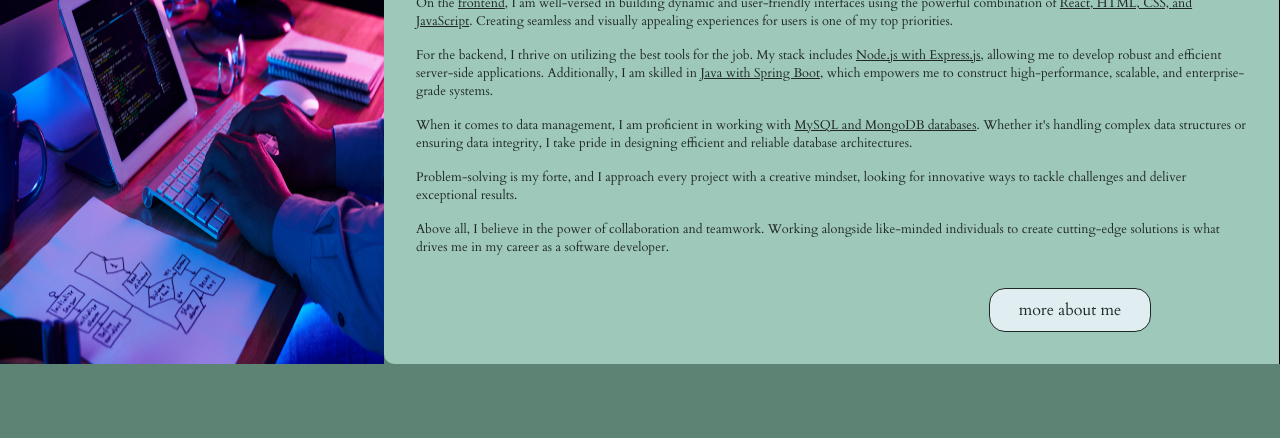
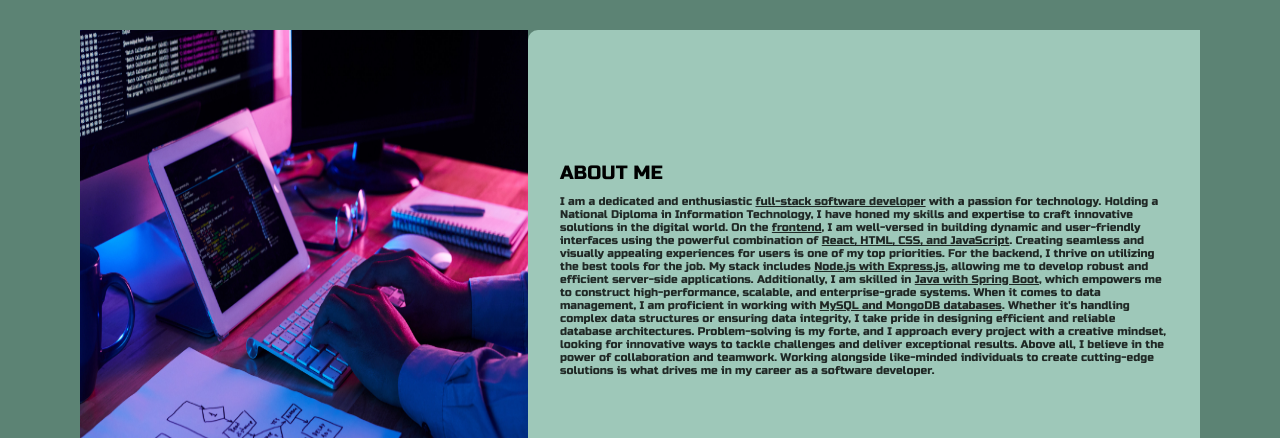
Before and after one commit to Mduduzi-Jele/portfolio, a website: page index.html in a window 1280 px wide. Shown: the part 1010-1448 px from the top of the page. Drawn offline with nearby package versions, Linux system fonts and the light colour scheme; a web font is replaced by a local one.

Commit message:
changed about section

```diff
--- a/css/sections/about.css
+++ b/css/sections/about.css
@@ -1,20 +1,15 @@
 .about {
   display: flex;
   justify-content: center;
-  padding-top: 5rem;
-  padding-bottom: 5rem;
+  align-items: center;
+  padding: 5rem;
   background-color: rgb(92, 131, 116);
-}
-
-.about__title {
-  color: black;
-  font-size: 1.5rem;
-  padding-bottom: 1rem;
-  margin: 0rem 0rem 0rem 0rem;
+  height: 100vh;
 }
 
 .about__img {
-  width: 30%;
+  width: 40%;
+  height: 60vh;
 }
 
 .about__content {
@@ -22,39 +17,27 @@
   flex-direction: column;
   justify-content: center;
   border-radius: 10px 0 0 10px;
-  padding: 2rem;
+  padding: 0rem 2rem 0rem 2rem;
   background-color: rgb(158, 200, 185);
   width: 100%;
-  border-right: 1px solid black;
-  height: auto;
+  height: 60vh;
+}
+
+.about__title {
+  font-family: "Russo One", sans-serif;
+  color: black;
+  font-size: 1.2rem;
+  padding-bottom: .8rem;
 }
 
 .about__content p {
+  font-family: "Russo One", sans-serif;
   color: black;
-  font-size: .5rem;
+  font-size: .7rem;
   line-height: normal;
   opacity: 0.8;
-  font-size: .8rem;
 }
 
-.about__content__button {
-  border: 1px solid black;
-  width: 10rem;
-  text-align: center;
-  padding: 0.8rem 0rem 0.8rem;
-  border-radius: 1rem;
-  opacity: 0.8;
-  cursor: pointer;
-  background-color: rgba(240, 248, 255);
-  align-self: flex-end;
-  margin: 2rem 6rem 0 0;
-}
-
-.about__content__button:hover {
-  box-shadow: 0.5px 0.5px 50px #252525;
-  color: aliceblue;
-  background-color: black;
-}
 
 @media only screen and (max-width: 320px) {
 
@@ -91,7 +74,7 @@
     justify-content: center;
     padding-top: 5rem;
     padding-bottom: 5rem;
-    background-color: rgb(92, 131, 116);
+    background-color: white;
   }
 
   .about__img {
@@ -106,5 +89,4 @@
 }
 
 @media (min-width: 601px) and (max-width: 1024px) {
-
 }
--- a/css/sections/contact.css
+++ b/css/sections/contact.css
@@ -16,6 +16,7 @@
 }
 
 .contact__content h1 {
+  font-family: "Russo One", sans-serif;
   color: black;
   font-size: 2rem;
   padding: 0rem 0 2rem 0;
@@ -23,6 +24,7 @@
 }
 
 .contact__content p {
+  font-family: "Russo One", sans-serif;
   color: black;
   font-size: 1rem;
   padding: 0rem 0 2rem 0;
@@ -147,7 +149,8 @@
     left: -100%;
   }
 
-  50%,100% {
+  50%,
+  100% {
     left: 100%;
   }
 }
@@ -167,7 +170,8 @@
     top: -100%;
   }
 
-  50%,100% {
+  50%,
+  100% {
     top: 100%;
   }
 }
@@ -187,7 +191,8 @@
     right: -100%;
   }
 
-  50%,100% {
+  50%,
+  100% {
     right: 100%;
   }
 }
@@ -207,13 +212,14 @@
     bottom: -100%;
   }
 
-  50%,100% {
+  50%,
+  100% {
     bottom: 100%;
   }
 }
 
 
-@media only screen and (max-width: 320px ){
+@media only screen and (max-width: 320px) {
   .contact__content {
     display: flex;
     flex-direction: column;
@@ -289,6 +295,4 @@
   }
 }
 
-@media (min-width: 601px) and (max-width: 1024px) {
-
-}
+@media (min-width: 601px) and (max-width: 1024px) {}
--- a/css/sections/home.css
+++ b/css/sections/home.css
@@ -136,13 +136,16 @@
 .home__title {
   /* padding: 15rem 0rem 1rem 5rem; */
   font-size: 4rem;
-  color: white;
+  color: #558787;
+  font-family: "Russo One", sans-serif;
+  font-style: normal;
 }
 
 .home__description {
-  color: white;
+  color: #558787;
+  font-family: "Russo One", sans-serif;
+  font-style: normal;
   font-size: 1.5rem;
-  padding-left: 15rem;
   padding-top: .5rem;
 }
 
--- a/css/sections/projects.css
+++ b/css/sections/projects.css
@@ -52,9 +52,11 @@
 
 .project-description-content-header p {
   color: black;
+  font-family: "Russo One", sans-serif;
 }
 
 .project-description #h {
+  font-family: "Russo One", sans-serif;
   color: black;
   font-weight: bolder;
   font-size: 1.5rem;
@@ -62,9 +64,10 @@
 }
 
 .project-description #p {
+  font-family: "Russo One", sans-serif;
   color: black;
-  line-height: 1.4rem;
-  font-size: 1rem;
+  line-height: 1.2rem;
+  font-size: .8rem;
 }
 
 #imgUrl {
--- a/index.html
+++ b/index.html
@@ -4,6 +4,9 @@
 <head>
   <meta charset="UTF-8" />
   <meta name="viewport" content="width=device-width, initial-scale=1.0" />
+  <link rel="preconnect" href="https://fonts.googleapis.com">
+  <link rel="preconnect" href="https://fonts.gstatic.com" crossorigin>
+  <link href="https://fonts.googleapis.com/css2?family=Russo+One&display=swap" rel="stylesheet">
   <link rel="stylesheet" href="https://fonts.googleapis.com/css?family=Sofia" />
   <link rel="stylesheet" href="https://fonts.googleapis.com/css?family=Cardo" />
   <link rel="stylesheet" href="https://fonts.googleapis.com/css?family=Zeyada" />
@@ -67,44 +70,47 @@
         <u>full-stack software developer</u> with a passion for technology.
         Holding a National Diploma in Information Technology, I have honed
         my skills and expertise to craft innovative solutions in the digital
-        world.
-      </p>
-      <br />
-      <p>
-        On the <u>frontend</u>, I am well-versed in building dynamic and
+        world. On the <u>frontend</u>, I am well-versed in building dynamic and
         user-friendly interfaces using the powerful combination of
         <u>React, HTML, CSS, and JavaScript</u>. Creating seamless and
         visually appealing experiences for users is one of my top
         priorities.
-      </p>
-      <br />
-      <p>
         For the backend, I thrive on utilizing the best tools for the job.
         My stack includes <u>Node.js with Express.js</u>, allowing me to
         develop robust and efficient server-side applications. Additionally,
         I am skilled in <u>Java with Spring Boot</u>, which empowers me to
         construct high-performance, scalable, and enterprise-grade systems.
-      </p>
-      <br />
-      <p>
         When it comes to data management, I am proficient in working with
         <u>MySQL and MongoDB databases</u>. Whether it's handling complex
         data structures or ensuring data integrity, I take pride in
         designing efficient and reliable database architectures.
-      </p>
-      <br />
-      <p>
         Problem-solving is my forte, and I approach every project with a
         creative mindset, looking for innovative ways to tackle challenges
         and deliver exceptional results.
-      </p>
-      <br />
-      <p>
         Above all, I believe in the power of collaboration and teamwork.
         Working alongside like-minded individuals to create cutting-edge
         solutions is what drives me in my career as a software developer.
       </p>
-      <div class="about__content__button"><span>more about me</span></div>
+      <!-- <br />
+      <p>
+
+      </p>
+      <br />
+      <p>
+
+      </p>
+      <br />
+      <p>
+
+      </p>
+      <br />
+      <p>
+
+      </p>
+      <br />
+      <p>
+
+      </p> -->
     </div>
   </div>
 
@@ -483,7 +489,7 @@
             <path
               d="M240-399h313v-60H240v60Zm0-130h480v-60H240v60Zm0-130h480v-60H240v60ZM80-80v-740q0-24 18-42t42-18h680q24 0 42 18t18 42v520q0 24-18 42t-42 18H240L80-80Zm134-220h606v-520H140v600l74-80Zm-74 0v-520 520Z" />
           </svg>
-          <input type="password" class="inputField" id="message" placeholder="message" />
+          <input type="text" class="inputField" id="message" placeholder="message" />
         </div>
 
         <a href="#">
```
Lines whose indentation alone changed are shown as unchanged.
